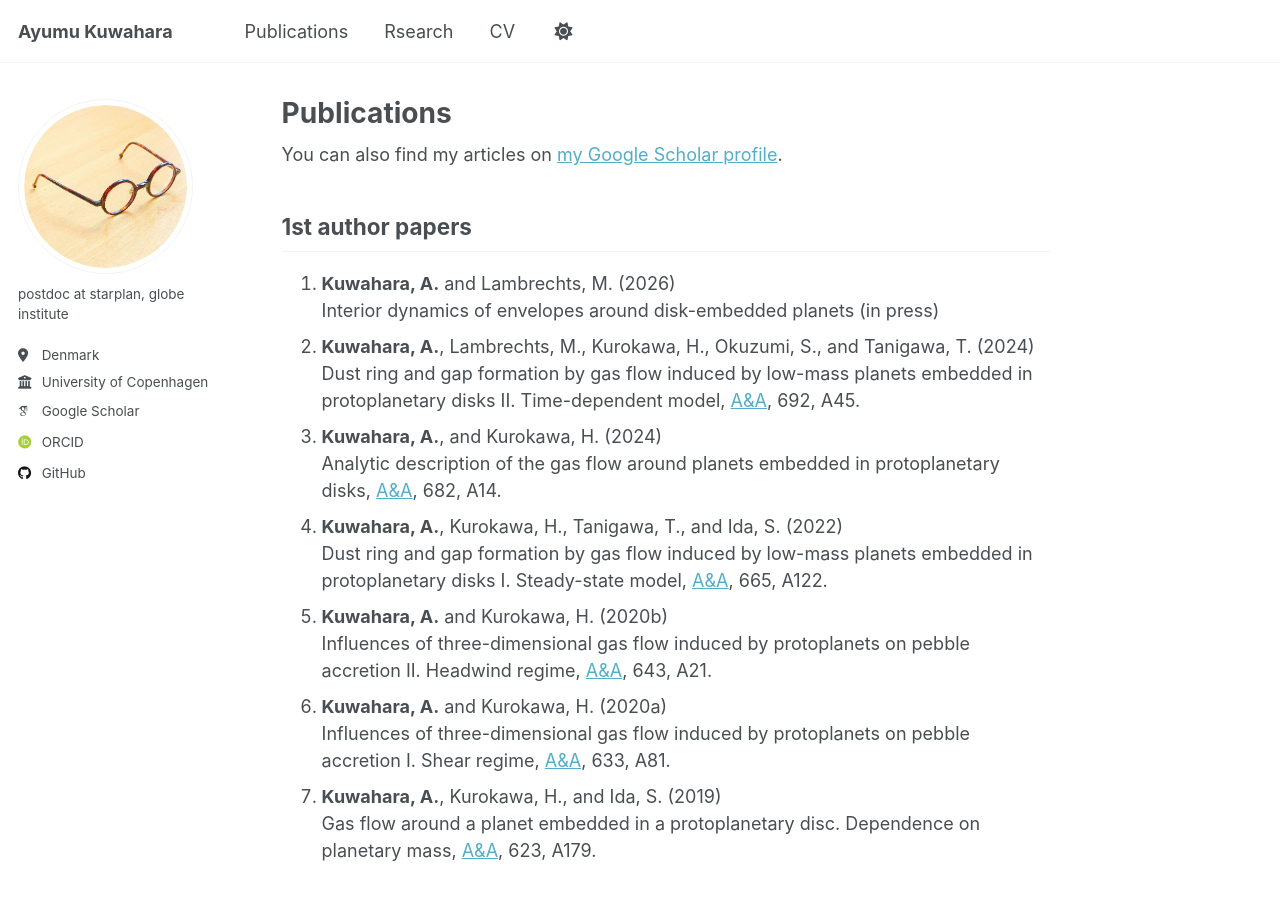
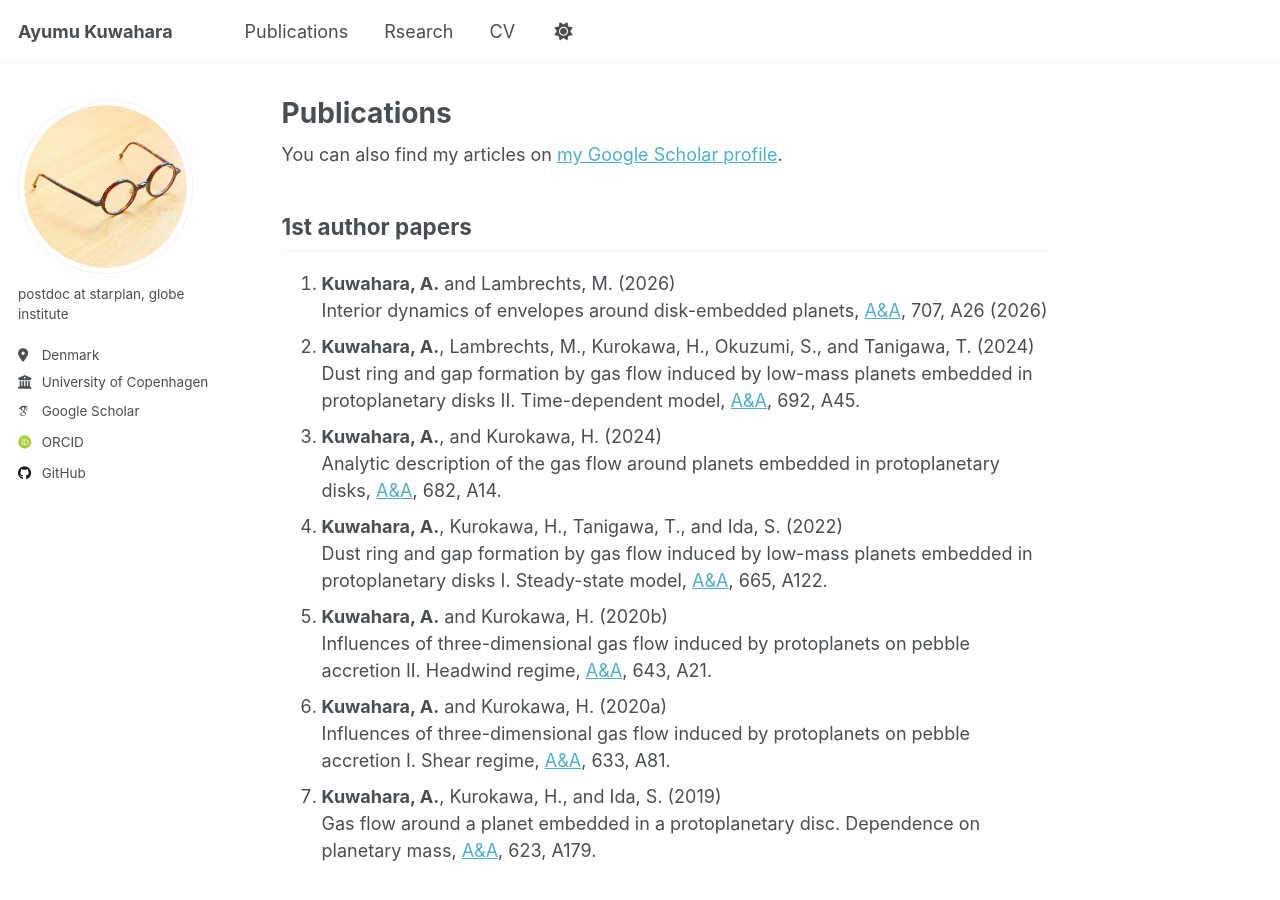
Before and after one commit to AyumuKuwahara/ayumukuwahara.github.io, a Jekyll site: the page built from _pages/publications.html, in a window 1280 px wide and 900 px high. Built offline with Jekyll 4.4.1, drawn with Linux system fonts in a browser that asks for light colours; some web fonts are replaced.

Commit message:
Update publication details with DOI link

```diff
--- a/_pages/publications.html
+++ b/_pages/publications.html
@@ -12,7 +12,8 @@ author_profile: true
 
 <ol>
   <li><b>Kuwahara, A.</b> and Lambrechts, M. (2026)<br>
-    Interior dynamics of envelopes around disk-embedded planets (in press)
+    Interior dynamics of envelopes around disk-embedded planets,
+    <a href="https://doi.org/10.1051/0004-6361/202557579">A&A</a>, 707, A26 (2026)
   </li>
   <li><b>Kuwahara, A.</b>, Lambrechts, M., Kurokawa, H., Okuzumi, S., and Tanigawa, T. (2024)<br>
     Dust ring and gap formation by gas flow induced by low-mass planets embedded in protoplanetary disks II. Time-dependent model,
```
